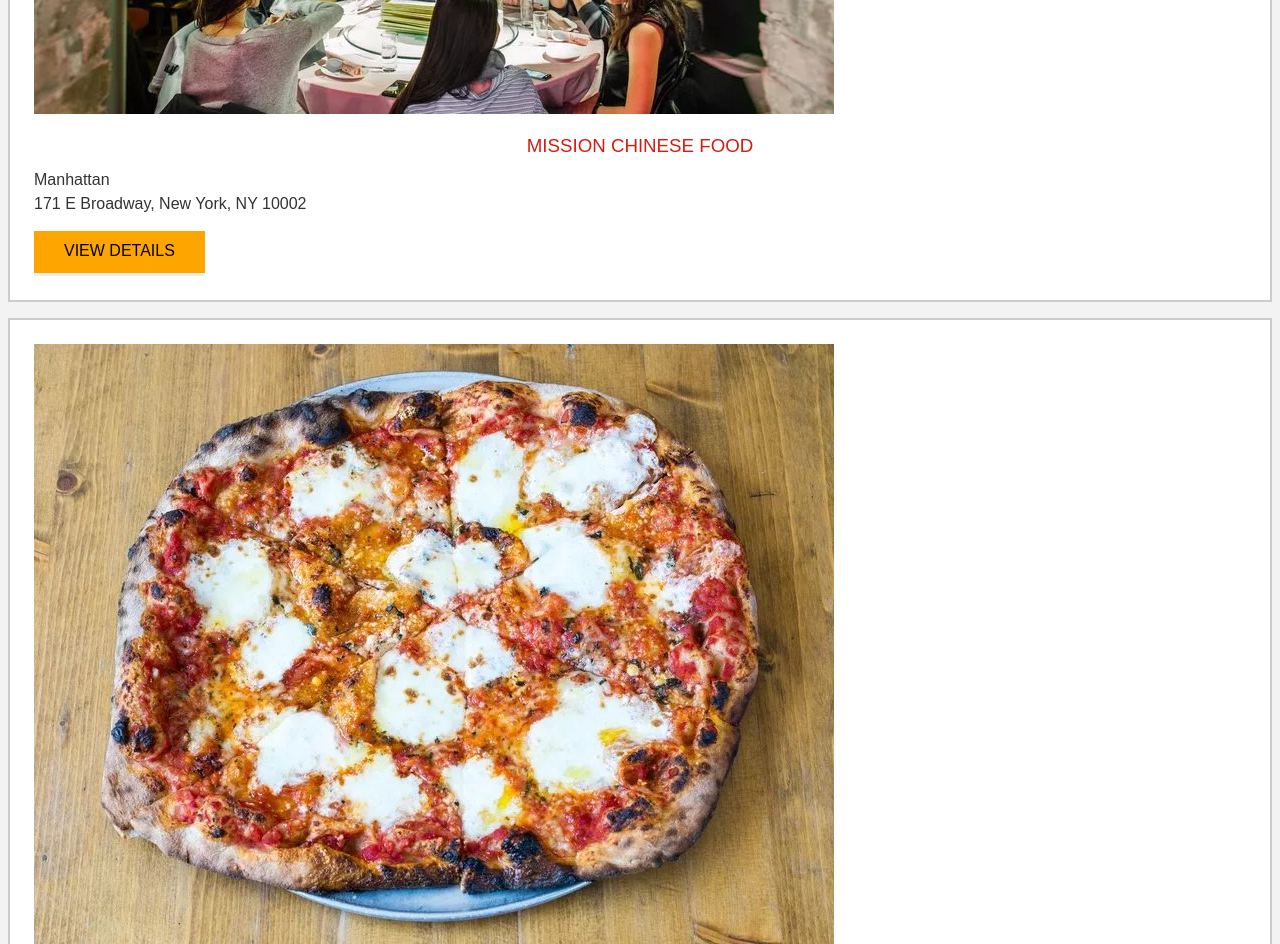
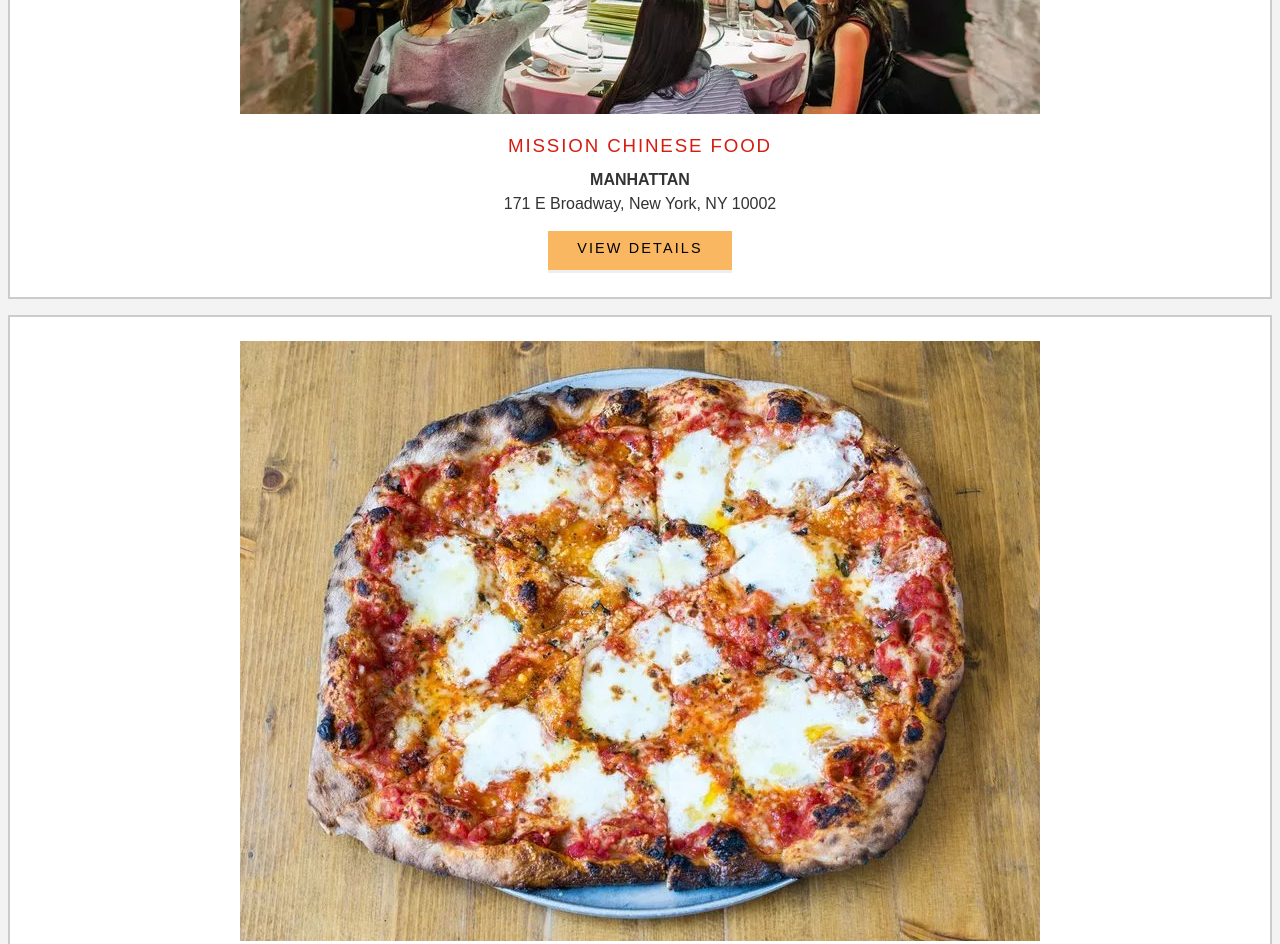
Before and after one commit to amyyf/restaurant-reviews, a website: page app/index.html in a window 1280 px wide. Shown: the part 1720-2664 px from the top of the page. Drawn offline with nearby package versions, Linux system fonts and the light colour scheme.

Commit message:
refactor: Style list item cards on main page

```diff
--- a/app/css/styles.css
+++ b/app/css/styles.css
@@ -60,7 +60,7 @@ article, aside, canvas, details, figcaption, figure, footer, header, hgroup, men
 #footer {
   background-color: #444;
   color: #d0cdcd;
-  /* font-size: 8pt; */
+  font-size: 0.75em;
   letter-spacing: 1px;
   padding: 25px;
   text-align: center;
@@ -185,6 +185,9 @@ nav h1 a {
   padding: 1.5em;
   text-align: left;
   max-width: 100vw;
+  display: flex;
+  flex-direction: column;
+  align-items: center;
 }
 #restaurants-list .restaurant-img {
   background-color: #ccc;
@@ -195,9 +198,8 @@ nav h1 a {
 #restaurants-list li h3 {
   color: #d61c10;
   font-family: Arial,sans-serif;
-  /* font-size: 14pt; */
   font-weight: 200;
-  letter-spacing: 0;
+  letter-spacing: 0.1em;
   line-height: 1.3;
   margin: 20px 0 10px;
   text-transform: uppercase;
@@ -207,16 +209,20 @@ nav h1 a {
   /* font-size: 11pt; */
 }
 #restaurants-list li a {
-  background-color: orange;
+  background-color: #f9b761;
   border-bottom: 3px solid #eee;
   color: #000;
   display: inline-block;
-  /* font-size: 10pt; */
-  margin: 15px 0 0;
-  padding: 8px 30px 10px;
-  text-align: center;
-  text-decoration: none;
+  font-size: 0.9em;
+  margin: 1em 0 0;
+  padding: 0.5em 2em 0.75em;
+  letter-spacing: 0.15em;
   text-transform: uppercase;
+}
+
+.neighborhood {
+	font-weight: bold;
+	text-transform: uppercase;
 }
 
 /* ====================== Restaurant Details ====================== */
--- a/app/js/main.js
+++ b/app/js/main.js
@@ -158,6 +158,7 @@ const createRestaurantHTML = (restaurant) => {
 
   const neighborhood = document.createElement('p');
   neighborhood.innerHTML = restaurant.neighborhood;
+  neighborhood.className = 'neighborhood';
   li.append(neighborhood);
 
   const address = document.createElement('p');
```
